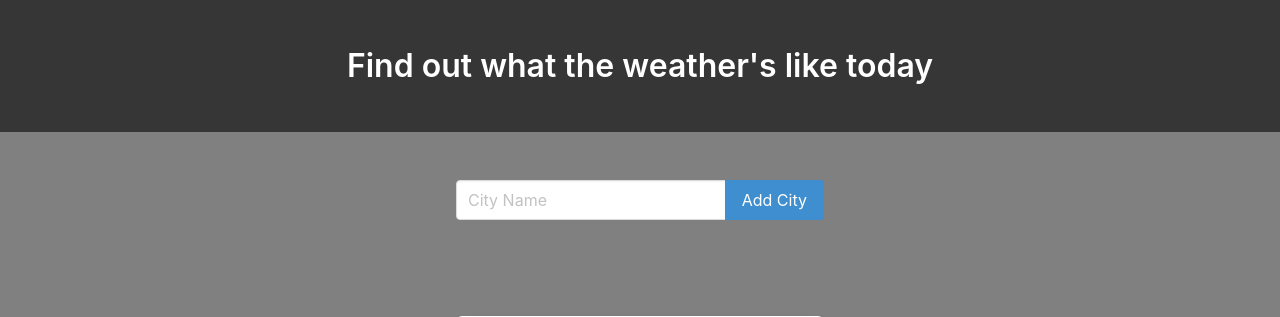
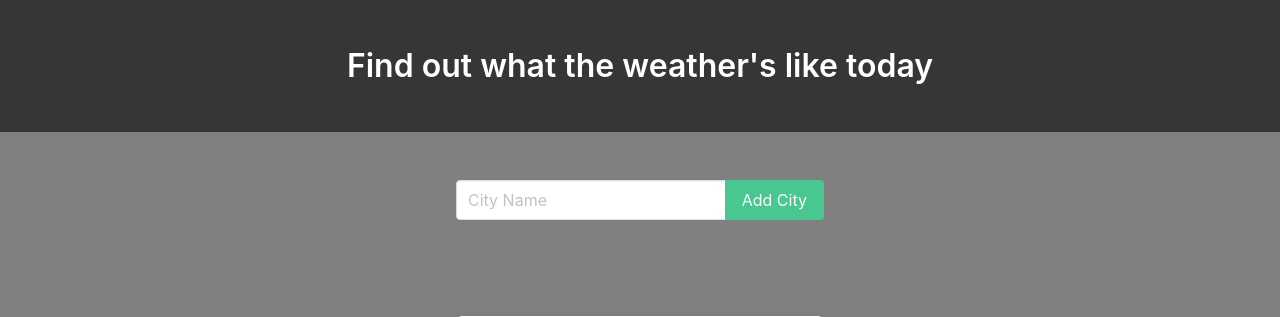
Before and after one commit to Moali97/WeatherApp, a Django app: page / in a window 1280 px wide. Shown: the top 317 px of the page. Run offline with Django 3.2, Linux system fonts and the light colour scheme; data comes from the database, SQL or seed files in the repository; both versions use the stored data as it was after the commit; data that the repository does not hold is empty; some libraries are stand-ins or nearby versions.

Commit message:
Changed 'add' button to green

```diff
--- a/templates/weatherApp/index.html
+++ b/templates/weatherApp/index.html
@@ -31,7 +31,7 @@
                             {{ form.name }}
                         </div>
                         <div class="control">
-                            <button class="button is-info">
+                            <button class="button is-success">
                                 Add City
                             </button>
                         </div>
```
Also changed, not shown: db.sqlite3.
